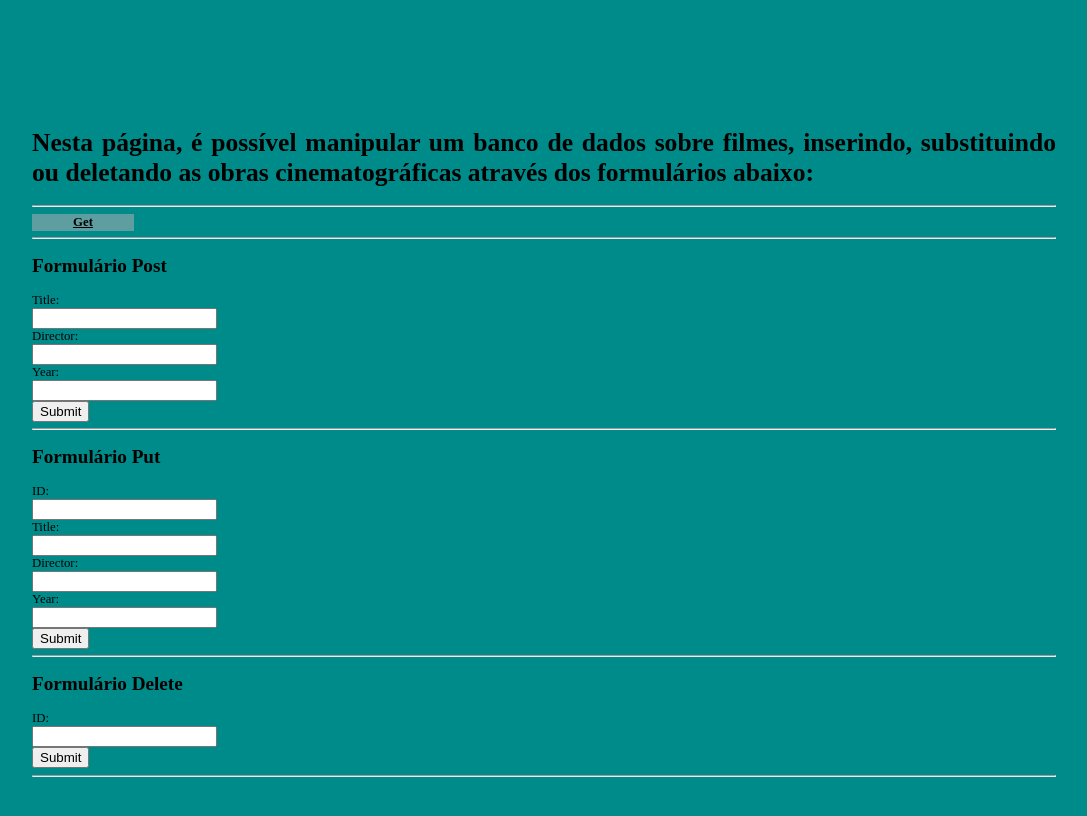
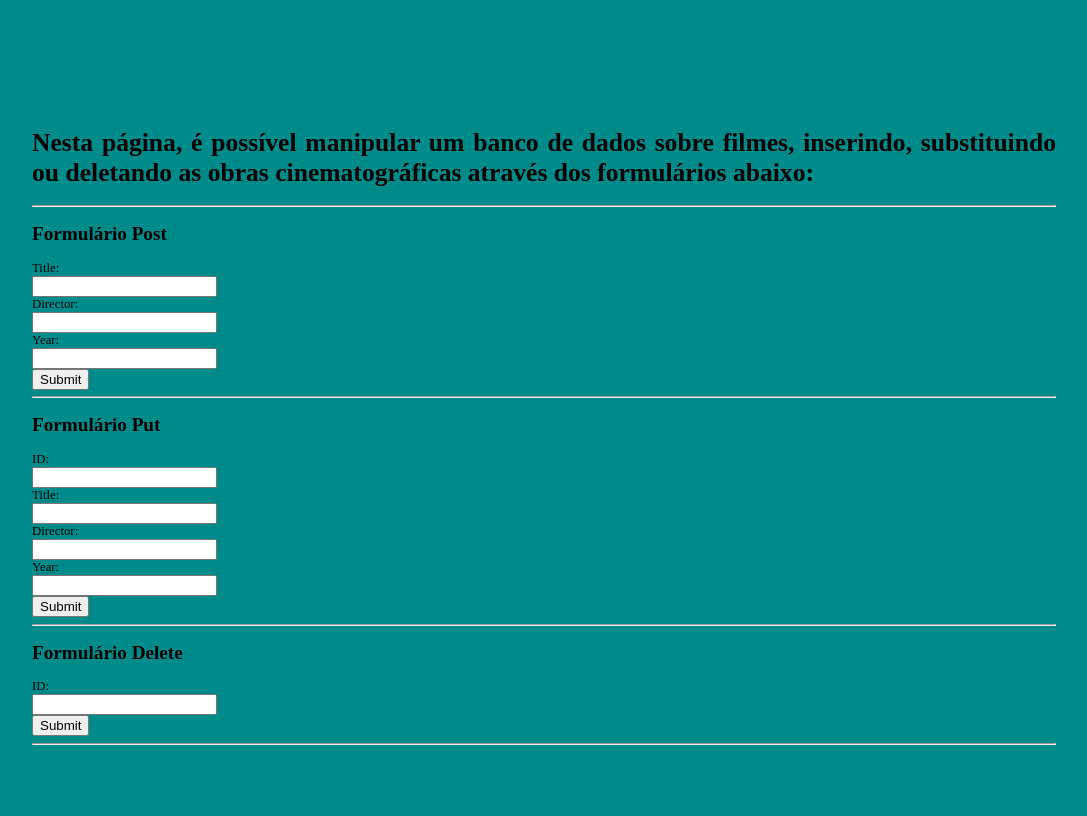
Before and after one commit to onip3k/tt905-2021-frontend-formulario, a plain HTML site: page atv8 (frontend)/index.html in a window 1280 px wide. Shown: the whole page, without its empty margins (96-1183 px from the left). Drawn offline with Linux system fonts and the light colour scheme.

Commit message:
final_commit

```diff
--- a/atv8 (frontend)/index.html
+++ b/atv8 (frontend)/index.html
@@ -20,9 +20,6 @@
 
 <hr>
 
-<a href="javascript:callFetchWithGet()">Get</a>
-
-<hr>
 
   <h2>Formulário Post</h2>
   <form id="postForm">
```
